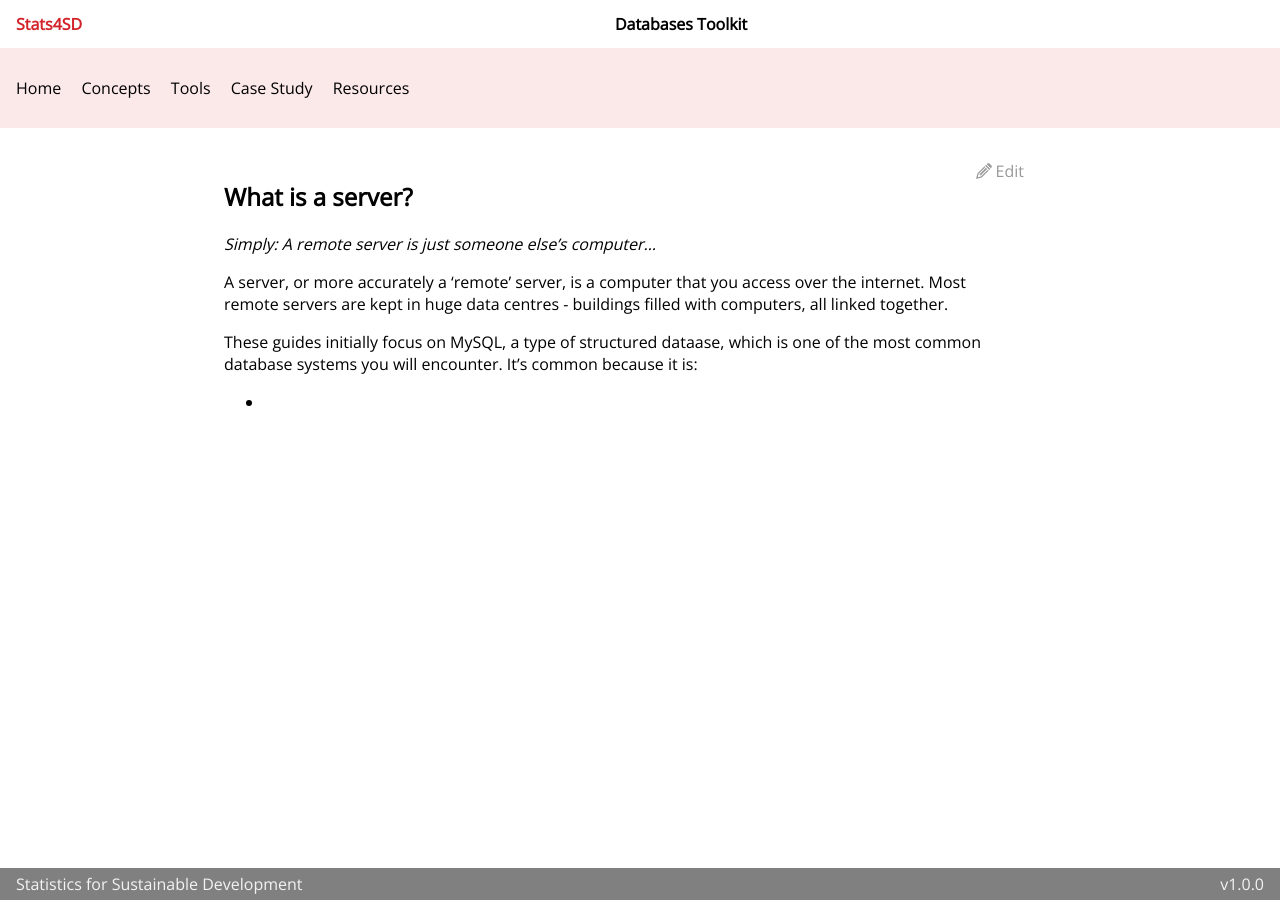
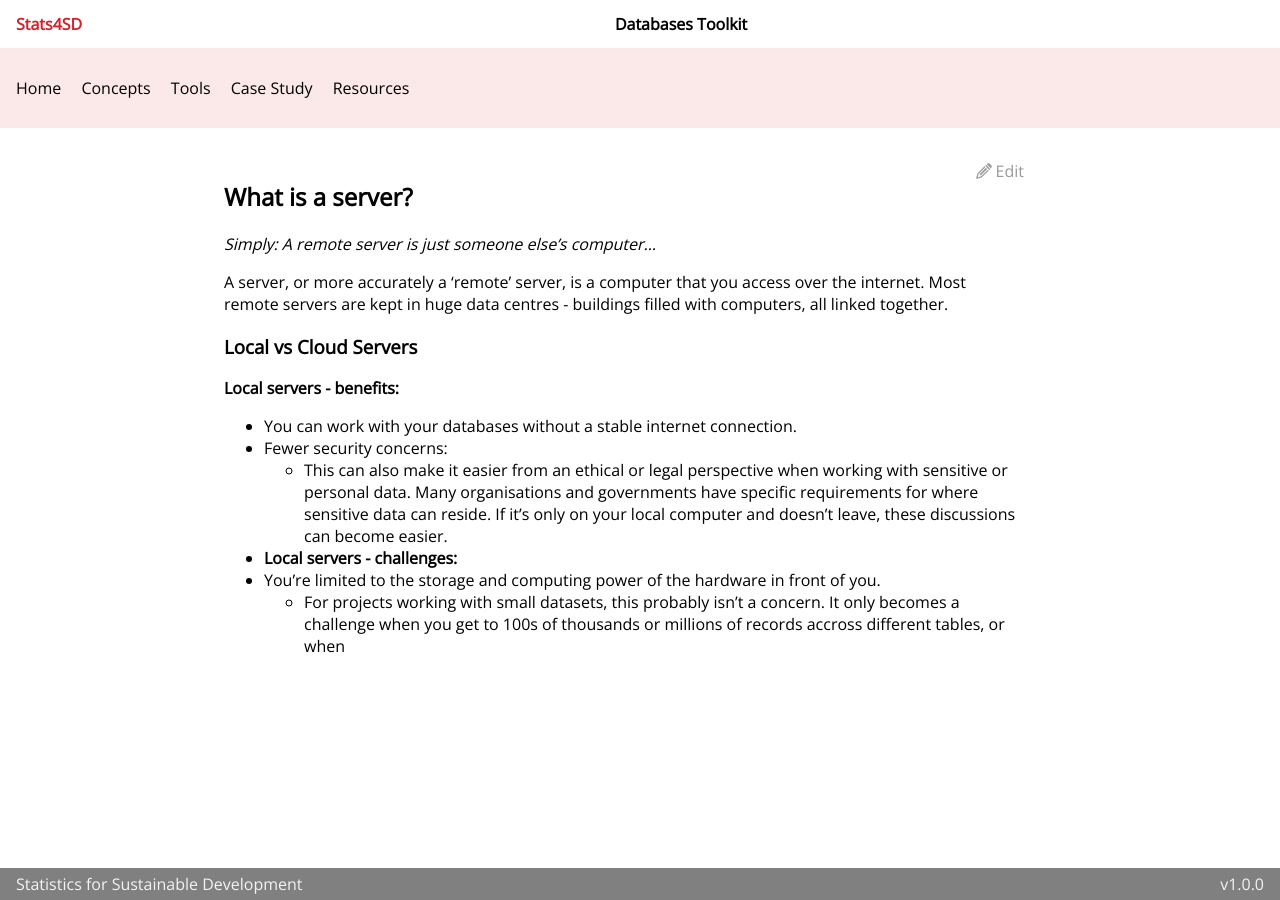
Before and after one commit to stats4sd/Installation-Guides, a Jekyll site: the page built from guides/Concepts/WhatWhyServer/whatandwhyservers.md, in a window 1280 px wide. Built offline with Jekyll 4.4.1, drawn with Linux system fonts in a browser that asks for light colours; our own code applies the rules of GitHub Pages for plain Markdown files.

```diff
--- a/guides/Concepts/WhatWhyServer/whatandwhyservers.md
+++ b/guides/Concepts/WhatWhyServer/whatandwhyservers.md
@@ -5,5 +5,13 @@
 A server, or more accurately a 'remote' server, is a computer that you access over the internet. Most remote servers are kept in huge data centres - buildings filled with computers, all linked together.
 
 
-These guides initially focus on MySQL, a type of structured dataase, which is one of the most common database systems you will encounter. It's common because it is:
- -
+### Local vs Cloud Servers
+
+**Local servers - benefits:**
+- You can work with your databases without a stable internet connection.
+- Fewer security concerns:
+    + This can also make it easier from an ethical or legal perspective when working with sensitive or personal data. Many organisations and governments have specific requirements for where sensitive data can reside. If it's only on your local computer and doesn't leave, these discussions can become easier.
+-
+**Local servers - challenges:**
+- You're limited to the storage and computing power of the hardware in front of you.
+    + For projects working with small datasets, this probably isn't a concern. It only becomes a challenge when you get to 100s of thousands or millions of records accross different tables, or when
```
Also changed, not shown: guides/Concepts/DatabaseSetup/DatabaseSetup.md (added, +45 -0 lines), guides/Tools/MySQLInstallation/MySQL.md (+0 -10 lines), assets/images/DatabaseSetup/ServersDatabasesClients.png (added).
